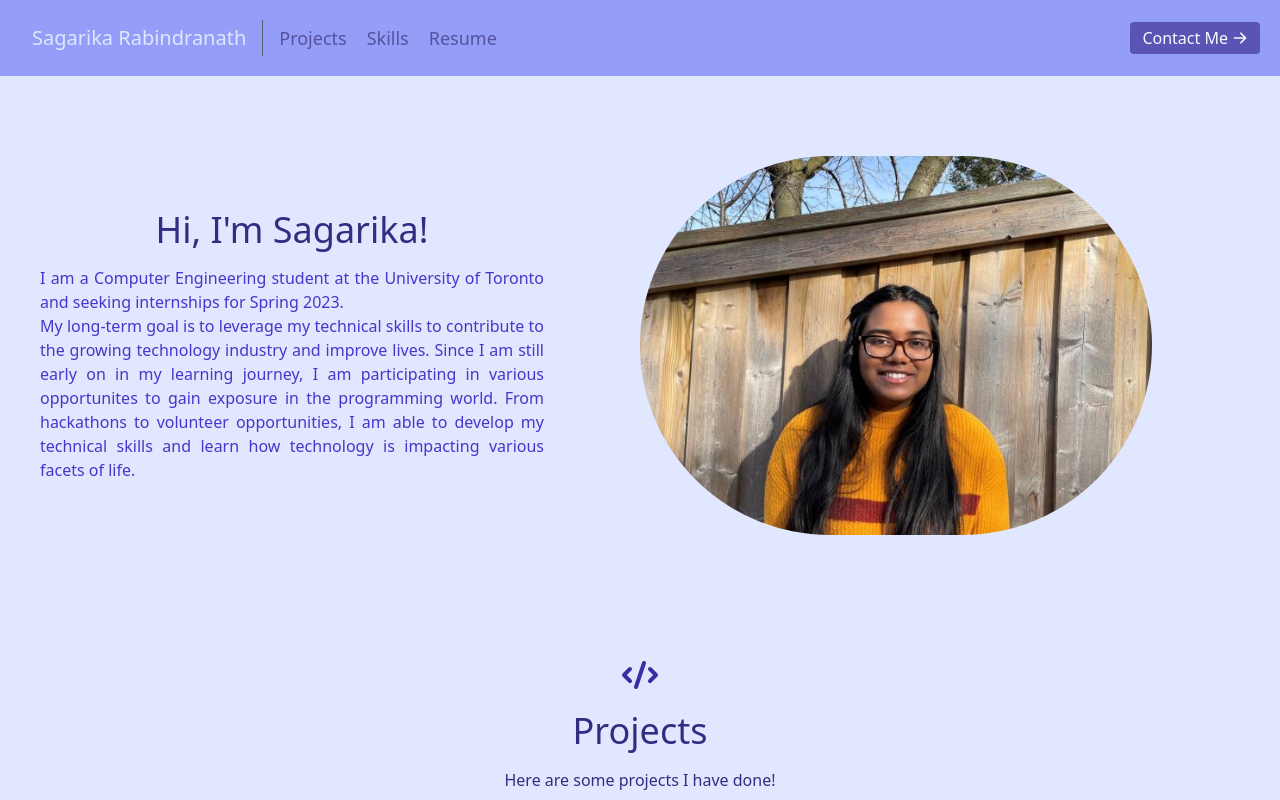
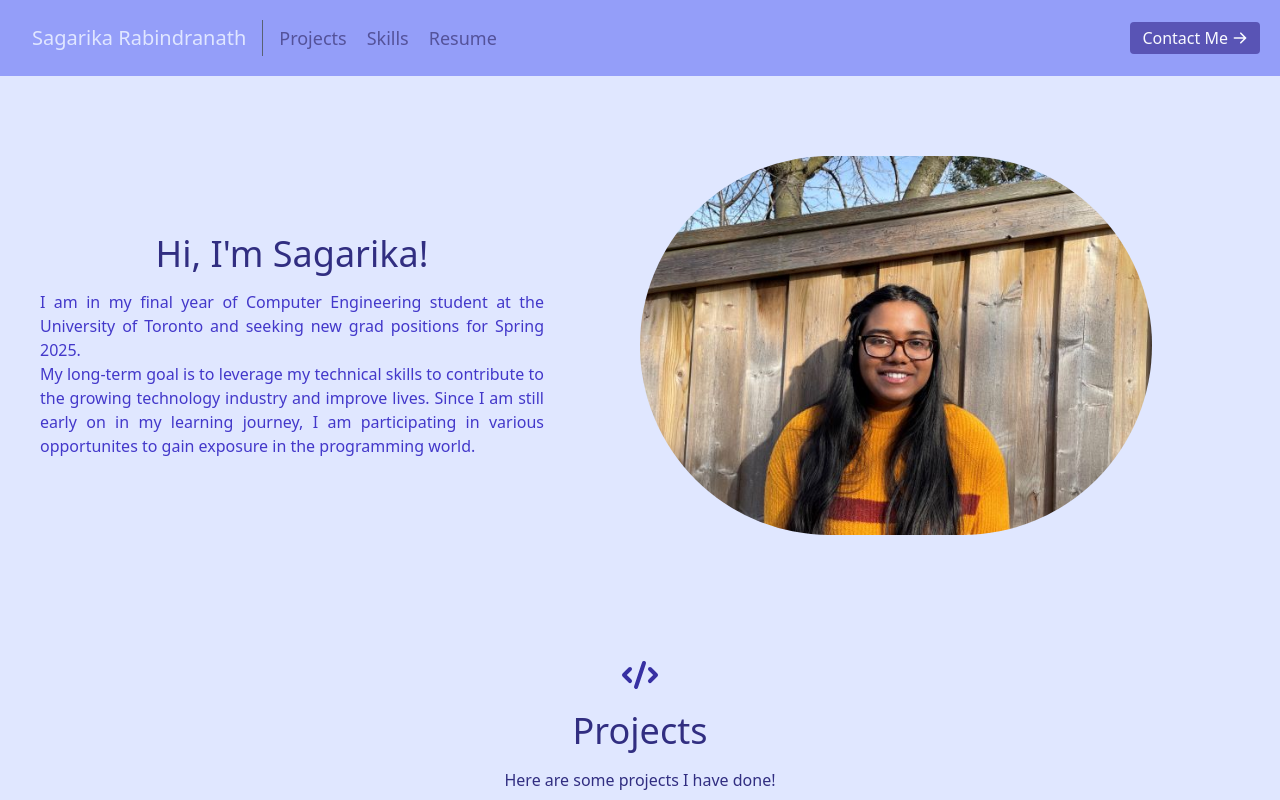
Before and after one commit to Sagarika2870/my-portfolio, a React (Create React App) app: page / in a window 1280 px wide. Shown: the top 800 px of the page. Built offline with nearby package versions, Linux system fonts and the light colour scheme.

Commit message:
Update resume and about

```diff
--- a/src/components/About.js
+++ b/src/components/About.js
@@ -10,12 +10,11 @@ export default function About(){
                         Hi, I'm Sagarika!
                     </h1>
                     <p className="flex text-justify space-y-2 text-indigo-700">
-                            I am a Computer Engineering student at the University of Toronto and seeking internships for Spring 2023.
+                            I am in my final year of Computer Engineering student at the University of Toronto and seeking new grad positions for Spring 2025.
                     </p>
                     <p className="flext text-justify text-indigo-700">
                             My long-term goal is to leverage my technical skills to contribute to the growing technology industry and improve lives.
                             Since I am still early on in my learning journey, I am participating in various opportunites to gain exposure in the programming world.
-                            From hackathons to volunteer opportunities, I am able to develop my technical skills and learn how technology is impacting various facets of life.
                     </p>
 
                 </div>
```
Also changed, not shown: src/components/AboutMe.js (added), 2 other files (tests, documents, lock files or other folders).
